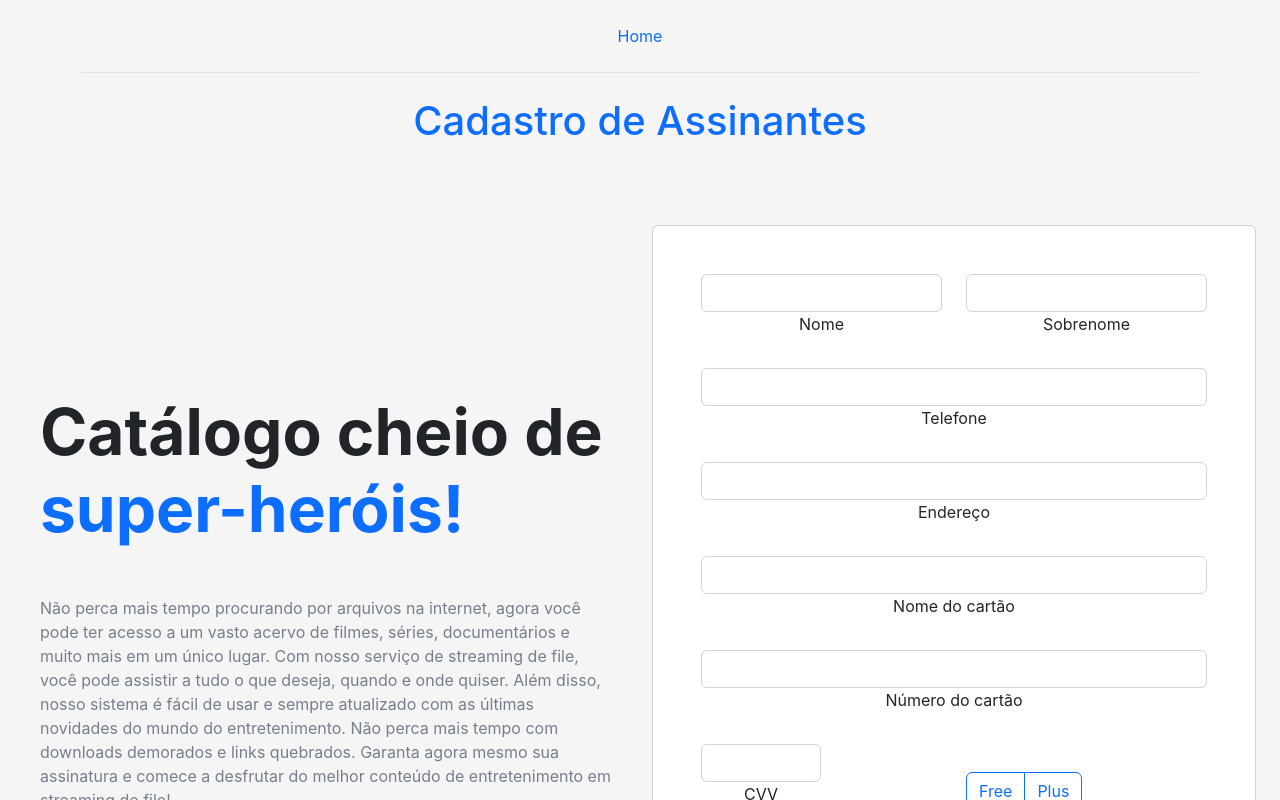
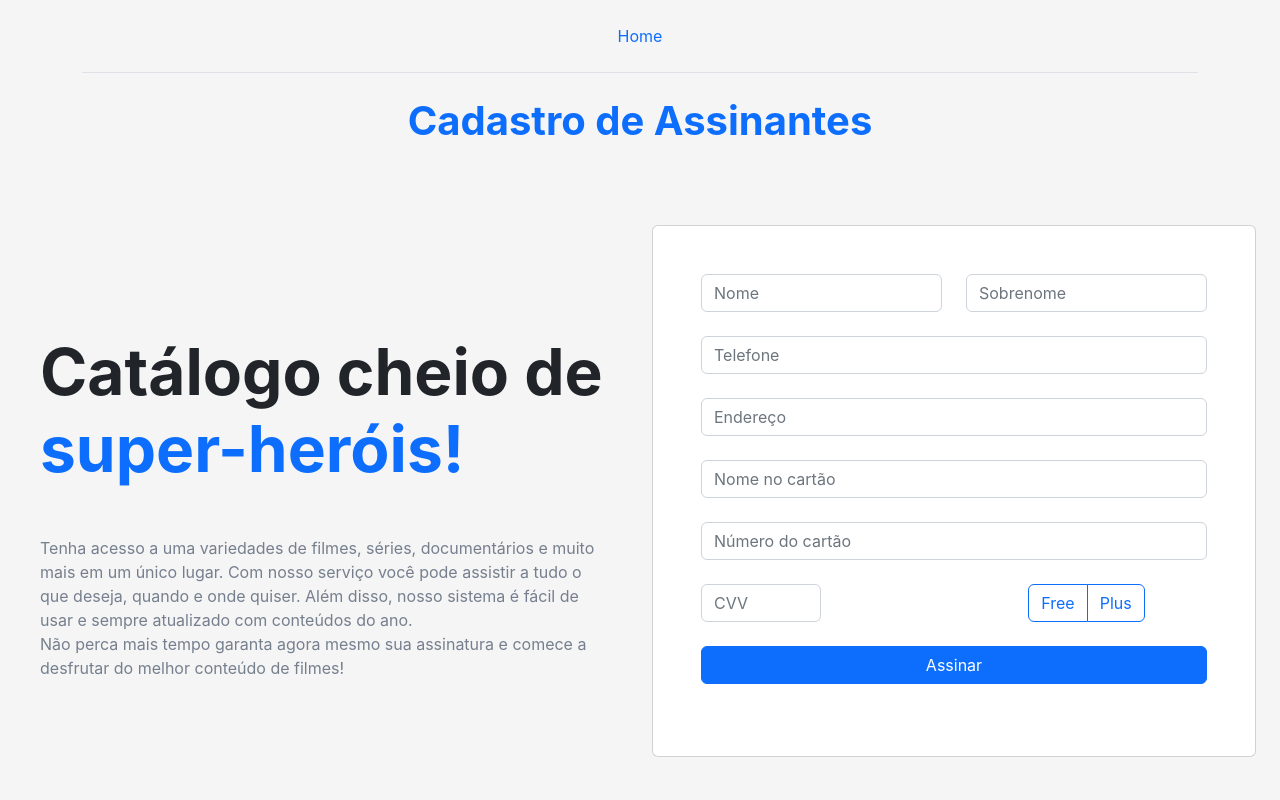
Before and after one commit to ekuritza/ReactApi, a React (Create React App) app: page /cadastro in a window 1280 px wide. Shown: the top 800 px of the page. Built offline with nearby package versions, Linux system fonts and the light colour scheme.

Commit message:
feat: ajustes e componente de comentários

```diff
--- a/src/components/Cadastro/index.js
+++ b/src/components/Cadastro/index.js
@@ -1,6 +1,6 @@
-import React from 'react';
-import './cadastro.css';
-import { useState } from 'react';
+import React from "react";
+import "./cadastro.css";
+import { useState } from "react";
 
 import {
   MDBBtn,
@@ -10,105 +10,178 @@ import {
   MDBCard,
   MDBCardBody,
   MDBInput,
-  MDBBtnGroup
-}
-from 'mdb-react-ui-kit';
+  MDBBtnGroup,
+} from "mdb-react-ui-kit";
 
 function Cadastrar() {
-
-    const [nome, setNome] = useState('');
-    const [sobrenome, setSobrenome] = useState('');
-    const [telefone, setTelefone] = useState('');
-    const [endereco, setEndereco] = useState('');
-    const [nomeCartao, setNomeCartao] = useState('');
-    const [numeroCartao, setNumeroCartao] = useState('');
-    const [cvv, setCvv] = useState('');
-    const [subscriptionType, setSubscriptionType] = useState('');
+  const [nome, setNome] = useState("");
+  const [sobrenome, setSobrenome] = useState("");
+  const [telefone, setTelefone] = useState("");
+  const [endereco, setEndereco] = useState("");
+  const [nomeCartao, setNomeCartao] = useState("");
+  const [numeroCartao, setNumeroCartao] = useState("");
+  const [cvv, setCvv] = useState("");
+  const [subscriptionType, setSubscriptionType] = useState("");
 
   function handleSubscriptionType(type) {
     setSubscriptionType(type);
   }
 
-
   const handleSubmit = (e) => {
     e.preventDefault();
-      console.log('Nome:', nome,
-                'Sobrenome:', sobrenome,
-                'Telefone:', telefone,
-                'Endereço:', endereco,
-                'Nome do Cartão:', nomeCartao,
-                'Número do Cartão:', numeroCartao,
-                'CVV:', cvv,
-                'Tipo de assinatura selecionado:', subscriptionType,
+    console.log(
+      "Nome:",
+      nome,
+      "Sobrenome:",
+      sobrenome,
+      "Telefone:",
+      telefone,
+      "Endereço:",
+      endereco,
+      "Nome do Cartão:",
+      nomeCartao,
+      "Número do Cartão:",
+      numeroCartao,
+      "CVV:",
+      cvv,
+      "Tipo de assinatura selecionado:",
+      subscriptionType
     );
-                alert('Suas informações foram salvas no console!');
-                setNome('');
-                setSobrenome('');
-                setTelefone('');
-                setEndereco('');
-                setNomeCartao('');
-                setNumeroCartao('');
-                setCvv('');
-                setSubscriptionType('');
+    alert("Suas informações foram salvas no console!");
+    setNome("");
+    setSobrenome("");
+    setTelefone("");
+    setEndereco("");
+    setNomeCartao("");
+    setNumeroCartao("");
+    setCvv("");
+    setSubscriptionType("");
   };
 
   return (
-    <MDBContainer fluid className='p-4'>
-
+    <MDBContainer fluid className="p-4">
       <MDBRow>
-
-        <MDBCol md='6' className='text-center text-md-start d-flex flex-column justify-content-center'>
-
+        <MDBCol
+          md="6"
+          className="text-center text-md-start d-flex flex-column justify-content-center"
+        >
           <h1 className="my-5 display-3 fw-bold ls-tight px-3">
-            Catálogo cheio de<br />
+            Catálogo cheio de
+            <br />
             <span className="text-primary">super-heróis!</span>
           </h1>
 
-          <p className='px-3' style={{color: 'hsl(217, 10%, 50.8%)'}}>
-          Não perca mais tempo procurando por arquivos na internet, agora você pode ter acesso a um vasto acervo de filmes, séries, documentários e muito mais em um único lugar. Com nosso serviço de streaming de file, você pode assistir a tudo o que deseja, quando e onde quiser. Além disso, nosso sistema é fácil de usar e sempre atualizado com as últimas novidades do mundo do entretenimento. Não perca mais tempo com downloads demorados e links quebrados. Garanta agora mesmo sua assinatura e comece a desfrutar do melhor conteúdo de entretenimento em streaming de file!
+          <p className="px-3" style={{ color: "hsl(217, 10%, 50.8%)" }}>
+            Tenha acesso a uma variedades de filmes, séries, documentários e
+            muito mais em um único lugar. Com nosso serviço você pode assistir a
+            tudo o que deseja, quando e onde quiser. Além disso, nosso sistema é
+            fácil de usar e sempre atualizado com conteúdos do ano.
+            <br></br>
+            Não perca mais tempo garanta agora mesmo sua assinatura e comece a
+            desfrutar do melhor conteúdo de filmes!
           </p>
-
         </MDBCol>
 
-        <MDBCol md='6'>
-  <MDBCard className='my-5'>
-    <MDBCardBody className='p-5'>
+        <MDBCol md="6">
+          <MDBCard className="my-5">
+            <MDBCardBody className="p-5">
               <MDBRow>
-        <MDBCol col='6'>
-          <MDBInput wrapperClass='mb-4' label='Nome' type='text' value={nome} onChange={(e) => setNome(e.target.value)} />
+                <MDBCol col="6">
+                  <MDBInput
+                    wrapperClass="mb-4"
+                    placeholder="Nome"
+                    type="text"
+                    value={nome}
+                    onChange={(e) => setNome(e.target.value)}
+                  />
                 </MDBCol>
-        <MDBCol col='6'>
-          <MDBInput wrapperClass='mb-4' label='Sobrenome' type='text' value={sobrenome} onChange={(e) => setSobrenome(e.target.value)} />
+                <MDBCol col="6">
+                  <MDBInput
+                    wrapperClass="mb-4"
+                    placeholder="Sobrenome"
+                    type="text"
+                    value={sobrenome}
+                    onChange={(e) => setSobrenome(e.target.value)}
+                  />
                 </MDBCol>
               </MDBRow>
-      <MDBInput wrapperClass='mb-4' label='Telefone' type='number' value={telefone} onChange={(e) => setTelefone(e.target.value)} />
-      <MDBInput wrapperClass='mb-4' label='Endereço' type='text' value={endereco} onChange={(e) => setEndereco(e.target.value)} />
-      <MDBInput wrapperClass='mb-4' label='Nome do cartão' type='text' value={nomeCartao} onChange={(e) => setNomeCartao(e.target.value)} />
-      <MDBInput wrapperClass='mb-4' label='Número do cartão' type='text' maxLength={20} value={numeroCartao} onChange={(e) => setNumeroCartao(e.target.value)} />
+              <MDBInput
+                wrapperClass="mb-4"
+                placeholder="Telefone"
+                type="number"
+                value={telefone}
+                onChange={(e) => setTelefone(e.target.value)}
+              />
+              <MDBInput
+                wrapperClass="mb-4"
+                placeholder="Endereço"
+                type="text"
+                value={endereco}
+                onChange={(e) => setEndereco(e.target.value)}
+              />
+              <MDBInput
+                wrapperClass="mb-4"
+                placeholder="Nome no cartão"
+                type="text"
+                value={nomeCartao}
+                onChange={(e) => setNomeCartao(e.target.value)}
+              />
+              <MDBInput
+                wrapperClass="mb-4"
+                placeholder="Número do cartão"
+                type="text"
+                maxLength={20}
+                value={numeroCartao}
+                onChange={(e) => setNumeroCartao(e.target.value)}
+              />
               <MDBRow>
-        <MDBCol md='6' className='d-flex align-items-center'>
-          <MDBInput wrapperClass='mb-4' label='CVV' type='password' maxLength={3} style={{ maxWidth: '120px' }} value={cvv} onChange={(e) => setCvv(e.target.value)} />
+                <MDBCol md="6" className="d-flex align-items-center">
+                  <MDBInput
+                    wrapperClass="mb-4"
+                    placeholder="CVV"
+                    type="password"
+                    maxLength={3}
+                    style={{ maxWidth: "120px" }}
+                    value={cvv}
+                    onChange={(e) => setCvv(e.target.value)}
+                  />
                 </MDBCol>
-        <MDBCol md='6' className='d-flex align-items-center'>
+                <MDBCol
+                  md="6"
+                  className="justify-content-center align-items-center text-center"
+                >
                   <MDBBtnGroup>
-            <MDBBtn outline color='primary' className={`subscription-button ${subscriptionType === 'free' ? 'active' : 'inactive'}`} onClick={() => handleSubscriptionType('free')}>
+                    <MDBBtn
+                      outline
+                      color="primary"
+                      className={`subscription-button ${
+                        subscriptionType === "free" ? "active" : "inactive"
+                      }`}
+                      onClick={() => handleSubscriptionType("free")}
+                    >
                       Free
                     </MDBBtn>
-            <MDBBtn outline color='primary' className={`subscription-button ${subscriptionType === 'plus' ? 'active' : 'inactive'}`} onClick={() => handleSubscriptionType('plus')}>
+                    <MDBBtn
+                      outline
+                      color="primary"
+                      className={`subscription-button ${
+                        subscriptionType === "plus" ? "active" : "inactive"
+                      }`}
+                      onClick={() => handleSubscriptionType("plus")}
+                    >
                       Plus
                     </MDBBtn>
                   </MDBBtnGroup>
                 </MDBCol>
               </MDBRow>
-      <MDBBtn className='w-100 mb-4' size='md' onClick={handleSubmit}>Assinar</MDBBtn>
+              <MDBBtn className="w-100 mb-4 " size="md" onClick={handleSubmit}>
+                Assinar
+              </MDBBtn>
               <div className="text-center"></div>
             </MDBCardBody>
           </MDBCard>
         </MDBCol>
-
-
       </MDBRow>
-
     </MDBContainer>
   );
 }
--- a/src/components/Card/index.js
+++ b/src/components/Card/index.js
@@ -13,11 +13,11 @@ function Card({ poster, titulo, ano, nota, assistido, id }) {
       style={{ width: "18rem" }}
     >
       <img className="card-img-top" src={poster} alt="Card poster cap" />
-      <div className="card-body">
-        <h5 className="card-title">
+      <div className="card-body d-flex flex-column justify-content-center align-items-center">
+        <h6 className="card-title text-center">
           {titulo} - {ano}
-        </h5>
-        <p className="card-text">
+        </h6>
+        <p className="card-text text-center">
           {nota}{" "}
           <svg
             xmlns="http://www.w3.org/2000/svg"
--- /dev/null
+++ b/src/components/Comments/index.js
@@ -0,0 +1,43 @@
+const comentarios = {
+  filme: "Avengers: Age of Ultron",
+  comentarios: [
+    {
+      user: "Rafael de Angelo",
+      comentario: "Este filme é incrível!",
+    },
+    {
+      user: "André Fagundes",
+      comentario: "Este filme é engraçado!",
+    },
+    {
+      user: "Raquel Akemi",
+      comentario: "Este filme é demais!",
+    },
+    {
+      user: "Sibele Schmitz",
+      comentario: "Este filme é legal!",
+    },
+    {
+      user: "Dudu Oku",
+      comentario: "Este filme é bom!",
+    },
+  ],
+};
+
+export default function Comments({ filme }) {
+  const comentariosFilme = comentarios.filter((f) => f.filme === filme);
+  return (
+    <div className="container text-center">
+      {comentariosFilme[0].comentarios.map((comment, i) => (
+        <div className="row">
+          <div className="col-md-3" key={i.toString()}>
+            {comment.user}
+          </div>
+          <div className="col-md-9" key={i.toString()}>
+            {comment.comentario}
+          </div>
+        </div>
+      ))}
+    </div>
+  );
+}
--- /dev/null
+++ b/src/components/Filtro/Filtro.css
@@ -0,0 +1,11 @@
+.custom-input-group {
+    max-width: 1290px; /* ajuste o tamanho máximo como desejado */
+  }
+
+  .custom-form-control {
+    width: 1000px; /* ajuste a largura do input como desejado */
+  }
+
+  .custom-form-select {
+    width: 3000%; /* ajuste a largura do select como desejado */
+  }
--- a/src/components/Filtro/index.js
+++ b/src/components/Filtro/index.js
@@ -1,6 +1,5 @@
 import React, { useState } from "react";
-
-// import { Container } from './styles';
+import "./Filtro.css";
 
 function Filtro({ onSeachChange, onSelectChange }) {
   const [selectedOption, setselectedOption] = useState("titulo");
@@ -17,25 +16,26 @@ function Filtro({ onSeachChange, onSelectChange }) {
   }
 
   return (
-    <div className="input-group mb-5">
+<div className="input-group mb-5 custom-input-group">
   <input
     type="text"
     placeholder="Busque seu filme favorito"
-        className="form-control "
+    className="form-control custom-form-control"
     aria-label="Text input with dropdown button"
     value={seach}
-        onChange={(e) => handleSearchChange(e.target.value)}
+    onChange={(e) => handleSearchChange(e.target.value)} style={{ width: '900px' }}
   />
   <select
     value={selectedOption}
     onChange={(e) => handleSelectChange(e.target.value)}
-        className="form-select"
+    className="form-select custom-form-select" style={{ width: '50px' }}
   >
     <option>titulo</option>
     <option>ano</option>
     <option>nota</option>
   </select>
 </div>
+
   );
 }
 
--- a/src/components/Footer/index.js
+++ b/src/components/Footer/index.js
@@ -8,14 +8,8 @@ export default function Footer() {
                     <a href="/" className="mb-3 me-2 mb-md-0 text-muted text-decoration-none lh-1">
                         <svg className="bi" width="30" height="24"></svg>
                     </a>
-                    <span className="text-muted">© Dev Web Avançado</span>
+                    <span className="text-muted">© 2023 - Dev Web Avançado | ReactAPI</span>
                 </div>
-
-                <ul className="nav col-md-4 justify-content-end list-unstyled d-flex">
-                    <li className="ms-3"><a className="text-muted" href="#"><svg className="bi" width="24" height="24"></svg></a></li>
-                    <li className="ms-3"><a className="text-muted" href="#"><svg className="bi" width="24" height="24"></svg></a></li>
-                    <li className="ms-3"><a className="text-muted" href="#"><svg className="bi" width="24" height="24"></svg></a></li>
-                </ul>
             </footer>
         </div>
     )
--- a/src/pages/cadastro.js
+++ b/src/pages/cadastro.js
@@ -3,7 +3,7 @@ import Cadastrar from "../components/Cadastro";
 export default function Login() {
     return (
         <div style={{ textAlign: 'center' }}>
-            <h1 style={{ color: '#0d6efd' }}>Cadastro de Assinantes</h1>
+            <h1 style={{ color: '#0d6efd' }}><b>Cadastro de Assinantes</b></h1>
             <Cadastrar />
         </div>
     )
--- a/src/pages/detalhes.js
+++ b/src/pages/detalhes.js
@@ -4,6 +4,8 @@ import api from "../services";
 import Titulo from "../components/Titulo";
 import Loading from "../components/Loading";
 import Button from "../components/Button";
+// import Comments from '../components/Comments';
+
 
 export default function Detalhes() {
   const { movieId } = useParams();
@@ -20,7 +22,7 @@ export default function Detalhes() {
         console.log(res.data);
         setLoading(false);
       } catch (error) {
-        setError("Não foi possível encontrar os dados deste filme");
+        setError("Não foi possível encontrar os detalhes deste filme!");
         setLoading(false);
       }
     };
--- a/src/pages/home.js
+++ b/src/pages/home.js
@@ -82,7 +82,9 @@ export default function Home() {
           />
         ))
       ) : (
-        <p className="lead">Não foram encontrados resultados</p>
+        <div style={{ textAlign: "center" }}>
+          <p className="lead">Não foram encontrados resultados</p>
+        </div>
       )}
     </div>
   );
```
Also changed, not shown: src/components/Comments/Comments.css (added), 1 other file (tests, documents, lock files or other folders). Lines whose indentation alone changed are shown as unchanged.
